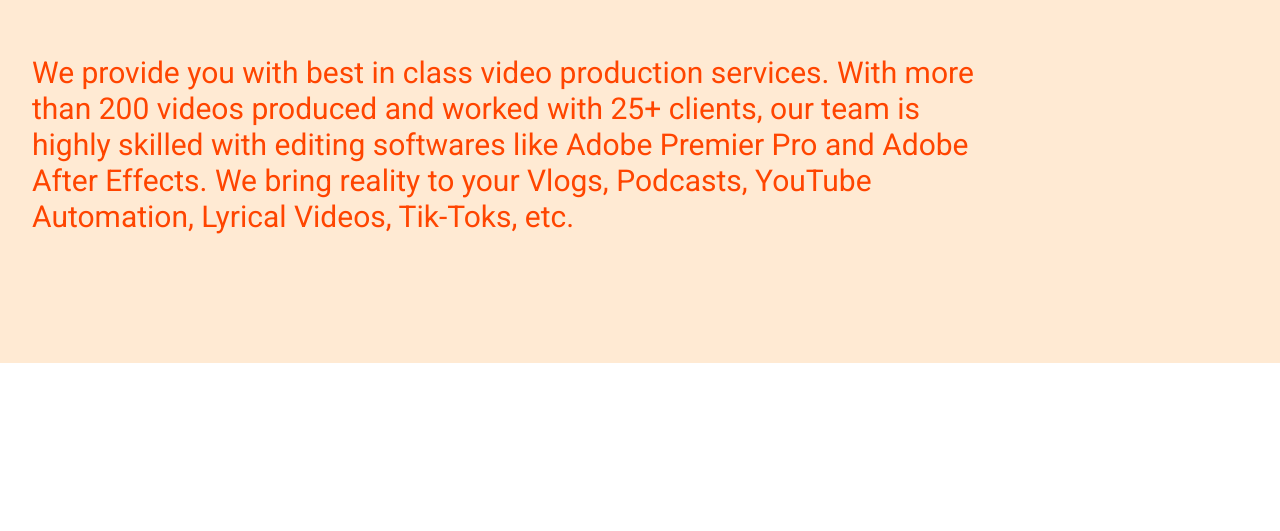
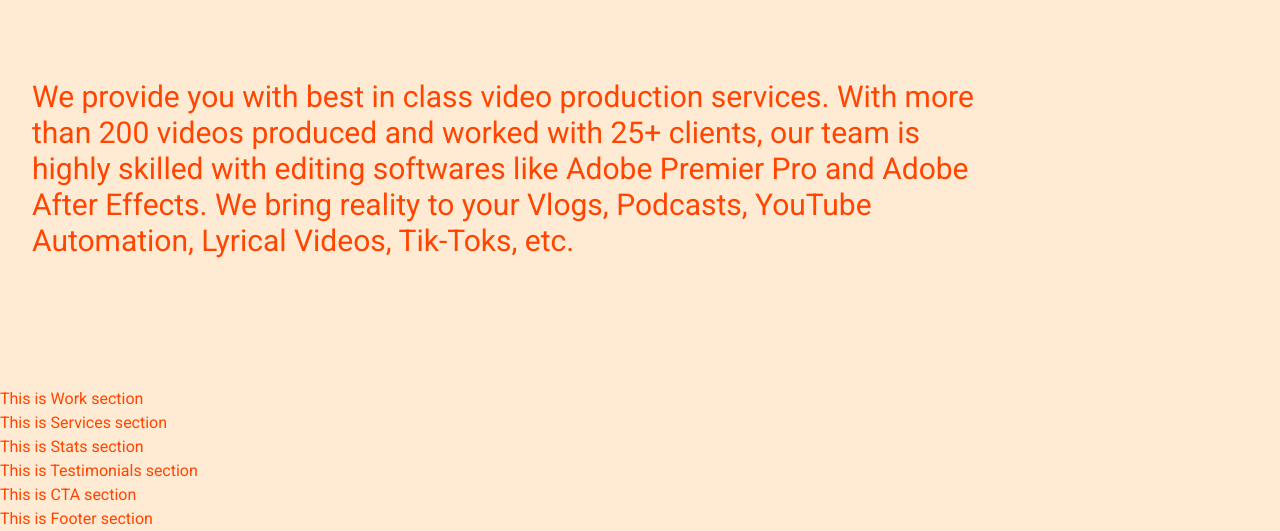
Before and after one commit to shakanksh/edit-simple, a Next.js app: page / in a window 1280 px wide. Shown: the part 873-1404 px from the top of the page. Before the commit the page ends 1236 px from the top, so only its background shows below. Built offline with nearby package versions, Linux system fonts and the light colour scheme.

Commit message:
Files Created

```diff
--- a/app/page.tsx
+++ b/app/page.tsx
@@ -1,11 +1,25 @@
+import CTA from "@/components/sections/CTA";
 import Featured from "@/components/sections/Featured";
+import Footer from "@/components/sections/Footer";
 import Hero from "@/components/sections/Hero";
+import Navbar from "@/components/sections/Navbar";
+import Services from "@/components/sections/Services";
+import Stats from "@/components/sections/Stats";
+import Testimonials from "@/components/sections/Testimonials";
+import Work from "@/components/sections/Work";
 
 export default function Home() {
 	return (
 		<main className='flex flex-col min-h-screen font-sans bg-accent-100 text-accent-600'>
+			<Navbar />
 			<Hero />
 			<Featured />
+			<Work />
+			<Services />
+			<Stats />
+			<Testimonials />
+			<CTA />
+			<Footer />
 		</main>
 	);
 }
--- /dev/null
+++ b/components/sections/CTA.tsx
@@ -0,0 +1,9 @@
+export default function CTA() {
+	return (
+		<section>
+			<div>
+				<p>This is CTA section</p>
+			</div>
+		</section>
+	);
+}
--- /dev/null
+++ b/components/sections/Footer.tsx
@@ -0,0 +1,9 @@
+export default function Footer() {
+	return (
+		<footer>
+			<div>
+				<p>This is Footer section</p>
+			</div>
+		</footer>
+	);
+}
--- /dev/null
+++ b/components/sections/Navbar.tsx
@@ -0,0 +1,9 @@
+export default function Navbar() {
+	return (
+		<header>
+			<nav>
+				<p>This is Navbar section</p>
+			</nav>
+		</header>
+	);
+}
--- /dev/null
+++ b/components/sections/Services.tsx
@@ -0,0 +1,9 @@
+export default function Services() {
+	return (
+		<section>
+			<div>
+				<p>This is Services section</p>
+			</div>
+		</section>
+	);
+}
--- /dev/null
+++ b/components/sections/Stats.tsx
@@ -0,0 +1,9 @@
+export default function Stats() {
+	return (
+		<section>
+			<div>
+				<p>This is Stats section</p>
+			</div>
+		</section>
+	);
+}
--- /dev/null
+++ b/components/sections/Testimonials.tsx
@@ -0,0 +1,9 @@
+export default function Testimonials() {
+	return (
+		<section>
+			<div>
+				<p>This is Testimonials section</p>
+			</div>
+		</section>
+	);
+}
--- /dev/null
+++ b/components/sections/Work.tsx
@@ -0,0 +1,9 @@
+export default function Work() {
+	return (
+		<section>
+			<div>
+				<p>This is Work section</p>
+			</div>
+		</section>
+	);
+}
```
